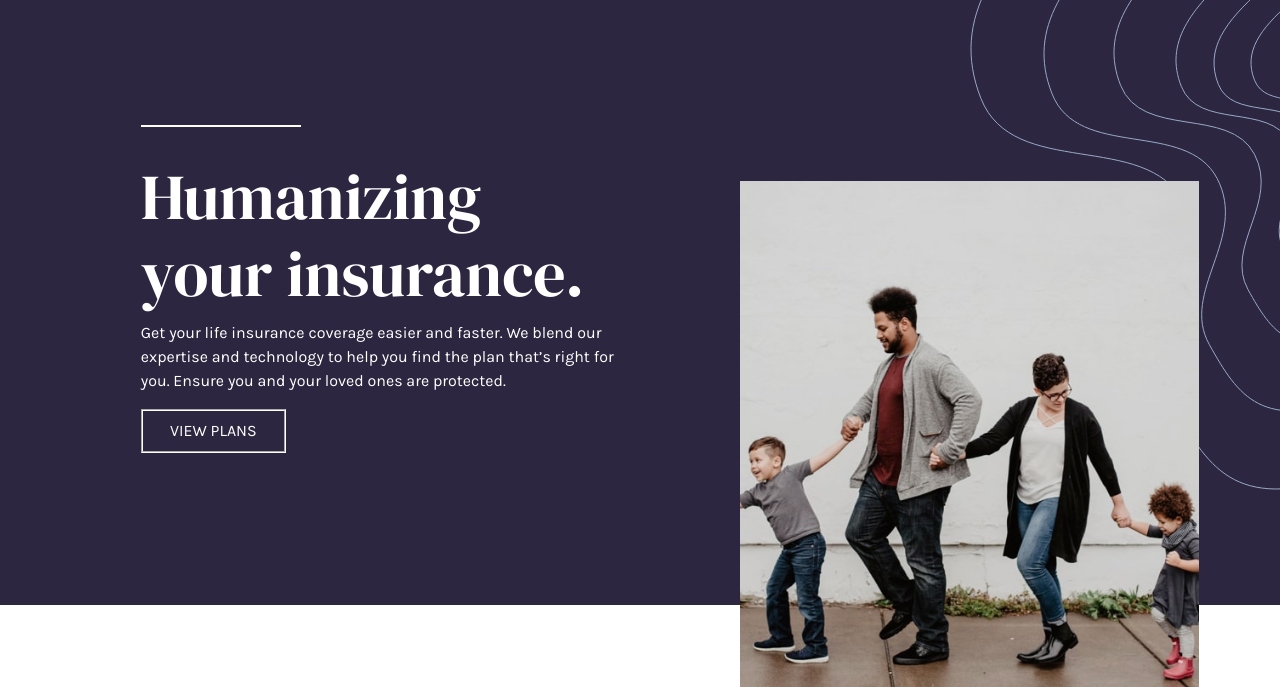
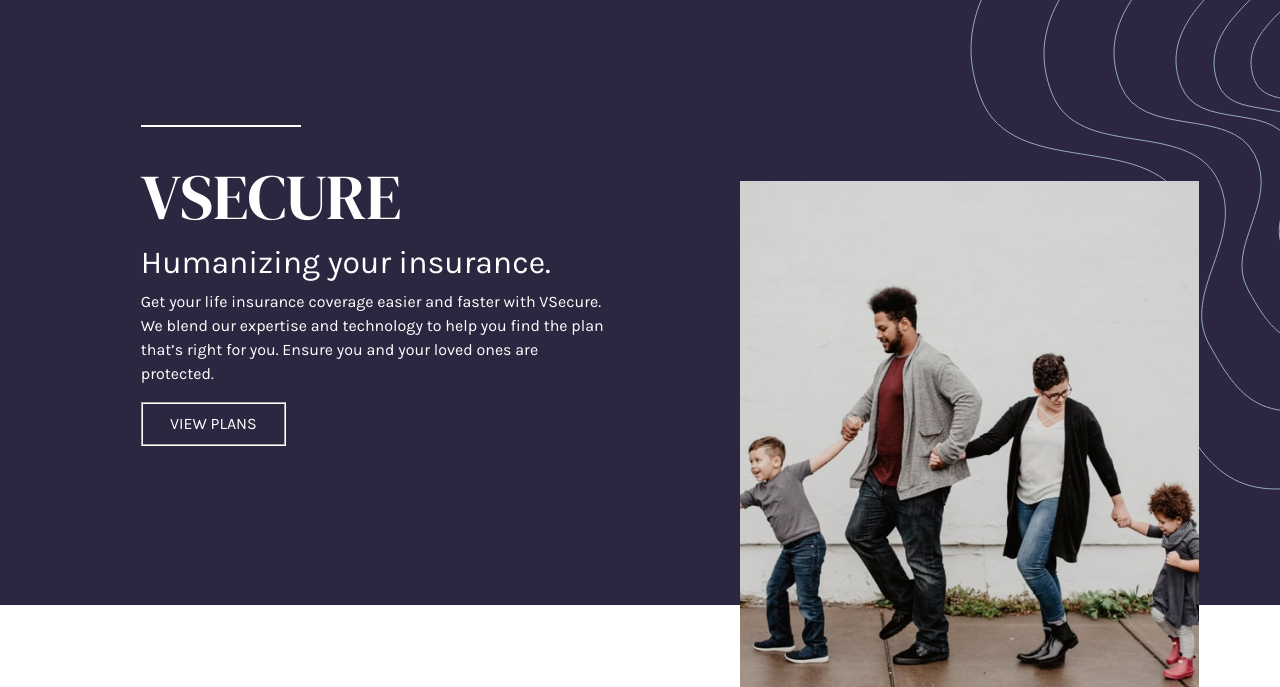
Before and after one commit to veeruadina/Octanet_June, a plain HTML site: page Task-1_Landing_Page/index.html in a window 1280 px wide. Shown: the part 113-800 px from the top of the page. Drawn offline with nearby package versions, Linux system fonts and the light colour scheme; a web font is replaced by a local one.

Commit message:
Update index.html

```diff
--- a/Task-1_Landing_Page/index.html
+++ b/Task-1_Landing_Page/index.html
@@ -2,7 +2,7 @@
 <html lang="en">
   <head>
     <meta charset="UTF-8">
-    <meta name="viewport" content="width=device-width, initial-scale=1.0"> <!-- displays site properly based on user's device -->
+    <meta name="viewport" content="width=device-width, initial-scale=1.0">
     <link rel="stylesheet" href="https://stackpath.bootstrapcdn.com/bootstrap/4.3.1/css/bootstrap.min.css" integrity="sha384-ggOyR0iXCbMQv3Xipma34MD+dH/1fQ784/j6cY/iJTQUOhcWr7x9JvoRxT2MZw1T" crossorigin="anonymous">
     <script src="https://kit.fontawesome.com/a076d05399.js"></script>
     <link rel="stylesheet" href="https://fonts.googleapis.com/css?family=Sofia">
@@ -12,7 +12,7 @@
     <link href="https://fonts.googleapis.com/css2?family=Karla&display=swap" rel="stylesheet">
     <link rel="icon" type="image/png" sizes="32x32" href="./images/favicon-32x32.png">
     <link rel="stylesheet" type="text/css" href="style.css">
-    <title>Insurance</title>
+    <title>VSECURE</title>
   </head>
 
   <body>
@@ -47,8 +47,9 @@
           <div id="content">
             <div> <img src="images/image-intro-desktop.jpg" id="man"> </div>
             <div class="content">
-              <h1>Humanizing your insurance.</h1>
-              <p>Get your life insurance coverage easier and faster. We blend our expertise and technology to help you find the plan that’s right for you. Ensure you and your loved ones are protected.</p>
+              <h1>VSECURE</h1>
+              <h2>Humanizing your insurance.</h2>
+              <p>Get your life insurance coverage easier and faster with VSecure. We blend our expertise and technology to help you find the plan that’s right for you. Ensure you and your loved ones are protected.</p>
               <button class="plans">VIEW PLANS </button>
             </div>
           </div>
@@ -105,7 +106,7 @@
           <ul>
           <li> <a href="#" style="color: hsl(273, 4%, 51%);">Our company</a></li>
         <li> <a href="#" >How we work</a></li>
-          <li> <a href="#" >Why Insurance?</a></li>
+          <li> <a href="#" >Why VSecure?</a></li>
           <li> <a href="#" >View plans</a></li>
           <li> <a href="#" >Reviews</a></li>
         </ul>
```
